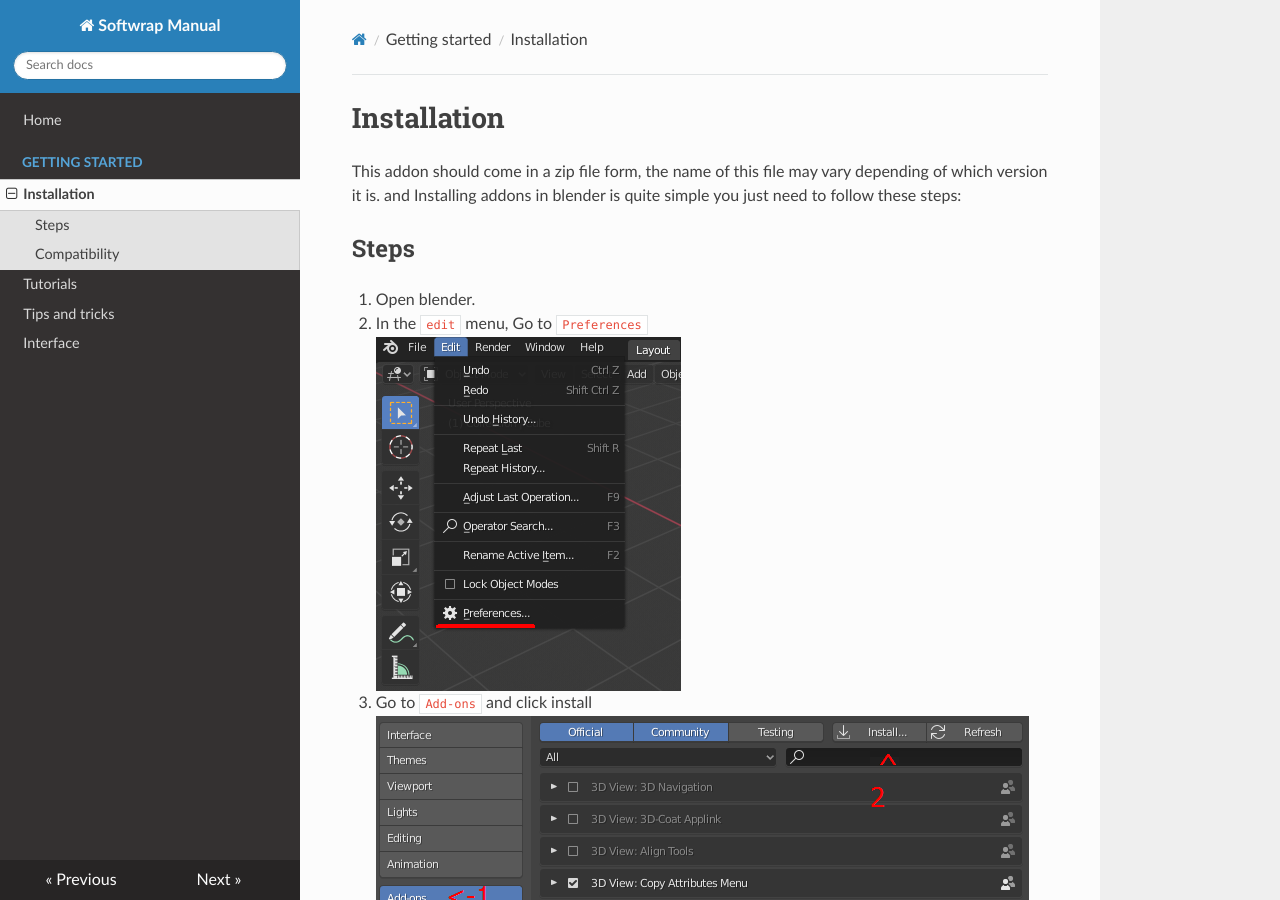
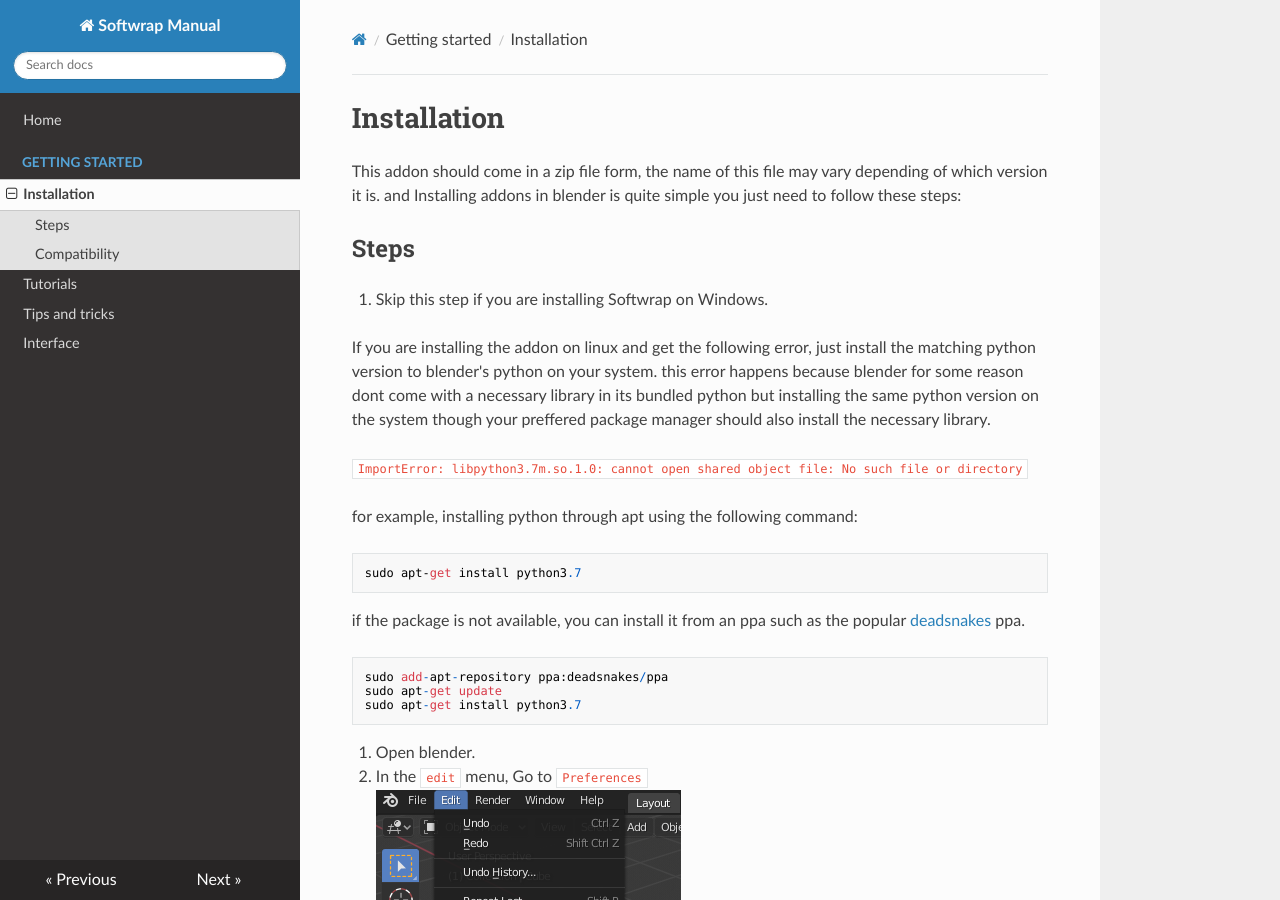
Before and after one commit to jeacom25b/Softwrap-Manual, an MkDocs documentation site: the page built from docs/installation.md, in a window 1280 px wide and 900 px high. Built offline with MkDocs 1.6.1, drawn with Linux system fonts in a browser that asks for light colours; nearby versions of some CDN libraries.

Commit message:
update installation instructions

````diff
--- a/docs/installation.md
+++ b/docs/installation.md
@@ -6,7 +6,29 @@
 
 ## Steps
 
+0. Skip this step if you are installing Softwrap on Windows.
+
+   If you are installing the addon on linux and get the following error, just install the matching python version to blender's python on your system.
+   this error happens because blender for some reason dont come with a necessary library in its bundled python but installing the same python version
+   on the system though your preffered package manager should also install the necessary library.
+
+   ```
+   ImportError: libpython3.7m.so.1.0: cannot open shared object file: No such file or directory
+   ```
+
+   for example, installing python through apt using the following command:
+
+    sudo apt-get install python3.7
+
+   if the package is not available, you can install it from an ppa such as the popular [deadsnakes](https://launchpad.net/~deadsnakes/+archive/ubuntu/ppa) ppa.
+
+    sudo add-apt-repository ppa:deadsnakes/ppa
+    sudo apt-get update
+    sudo apt-get install python3.7
+
+
 1. Open blender.
+
 2. In the `edit` menu, Go to `Preferences`
   ![](img/Edit-Preferences.png)
 
````
